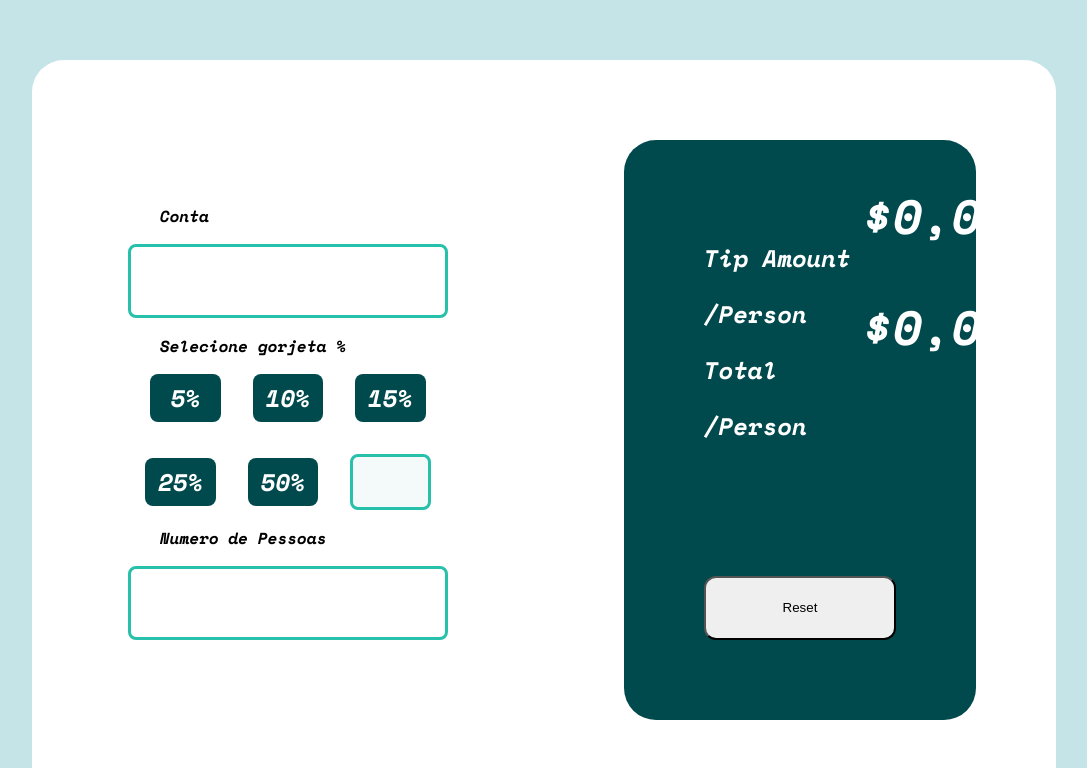
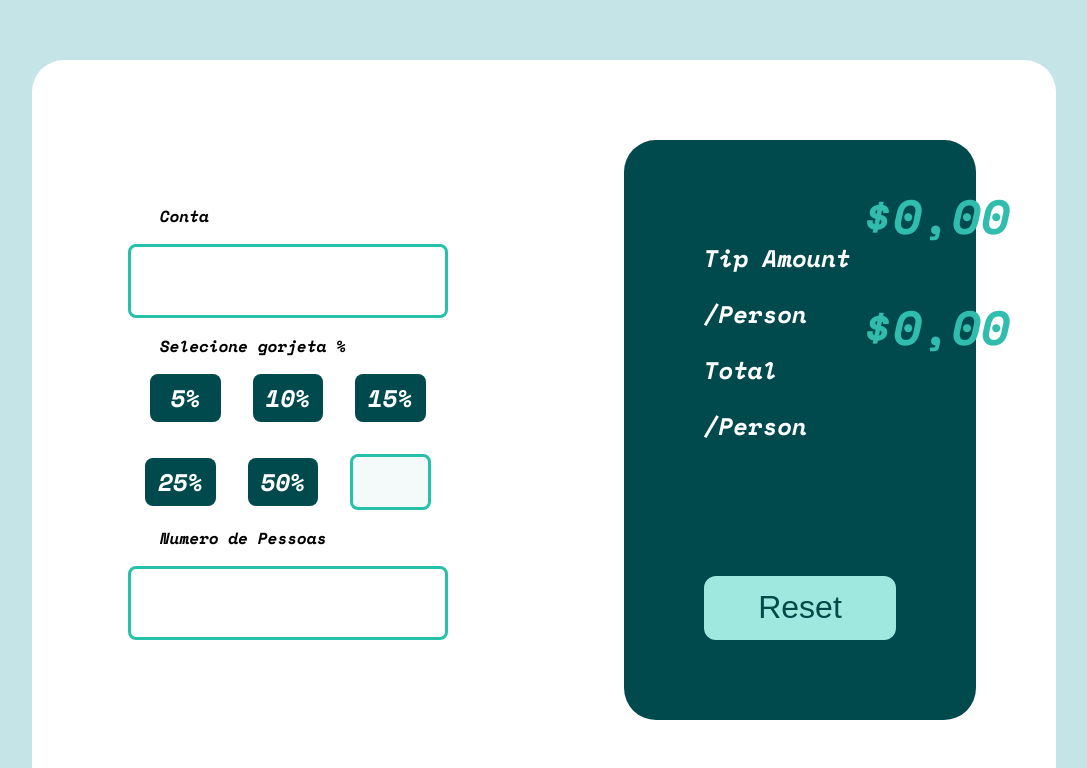
Before and after one commit to GuilhermeSOliveira/CalculadoraDeGorjetas, a React (Create React App) app: page / in a window 1280 px wide. Shown: the part 180-948 px from the top of the page, without its empty margins (96-1183 px from the left). Built offline with nearby package versions, Linux system fonts and the light colour scheme.

Commit message:
Design finalizado e seletores do DOM feitos

```diff
--- a/src/components/Index.jsx
+++ b/src/components/Index.jsx
@@ -8,14 +8,14 @@ function Template () {
 
                     <div className={styles.primeiraParte}>
                         <label className={styles.titulo}>Conta</label>
-                        <input type="number" className={styles.valor}></input>
+                        <input type="number" className={styles.valor} id='valor'></input>
 
                         <label className={styles.titulo}>Selecione gorjeta %</label>
-                        <button className={styles.botao}>5%</button>
-                        <button className={styles.botao}>10%</button>
-                        <button className={styles.botao}>15%</button>
-                        <button className={styles.botao}>25%</button>
-                        <button className={styles.botao}>50%</button>
+                        <button className={styles.botao} onClick={gorjetada} id='gorjeta' value={0.05}>5%</button>
+                        <button className={styles.botao} id='gorjeta'>10%</button>
+                        <button className={styles.botao} id='gorjeta'>15%</button>
+                        <button className={styles.botao} id='gorjeta'>25%</button>
+                        <button className={styles.botao} id='gorjeta'>50%</button>
                         <input className={styles.inputbotao}></input>
 
                         <label className={styles.titulo}>Numero de Pessoas</label>
@@ -35,7 +35,7 @@ function Template () {
                         </div>
 
                         <div className={styles.gorjetaValor}>
-                            <h1>$0,00</h1>
+                            <h1 id='resultado'>$0,00</h1>
                             <h1>$0,00</h1>
                         </div>
 
@@ -49,4 +49,14 @@ function Template () {
     )
 }
 
+let valor = document.querySelector('#valor');
+let gorjeta = document.querySelectorAll('#gorjeta')
+console.log(gorjeta)
+
+function gorjetada () {
+    for(let i = 0; i < gorjeta.length; i++){
+        console.log(gorjeta[i].value * valor.value)
+    }
+}
+
 export default Template
--- a/src/components/Index.module.css
+++ b/src/components/Index.module.css
@@ -74,10 +74,11 @@
 }
 
 .gorjetaValor {
-    position: fixed;
+    position: absolute;
     left: 75%;
     top: 40%;
     font-size: 2rem;
+    color: #30bdad;
 }
 
 .reset {
@@ -85,4 +86,14 @@
     margin-top: 7rem;
     height: 4rem;
     border-radius: 0.75rem;
+    background-color: #9fe8df;
+    border: none;
+    font-size: 2rem;
+    color: #014946;
 }
+
+.reset:hover {
+    cursor: pointer;
+    transform: scale(1.1);
+    transition: 500ms;
+}
```
